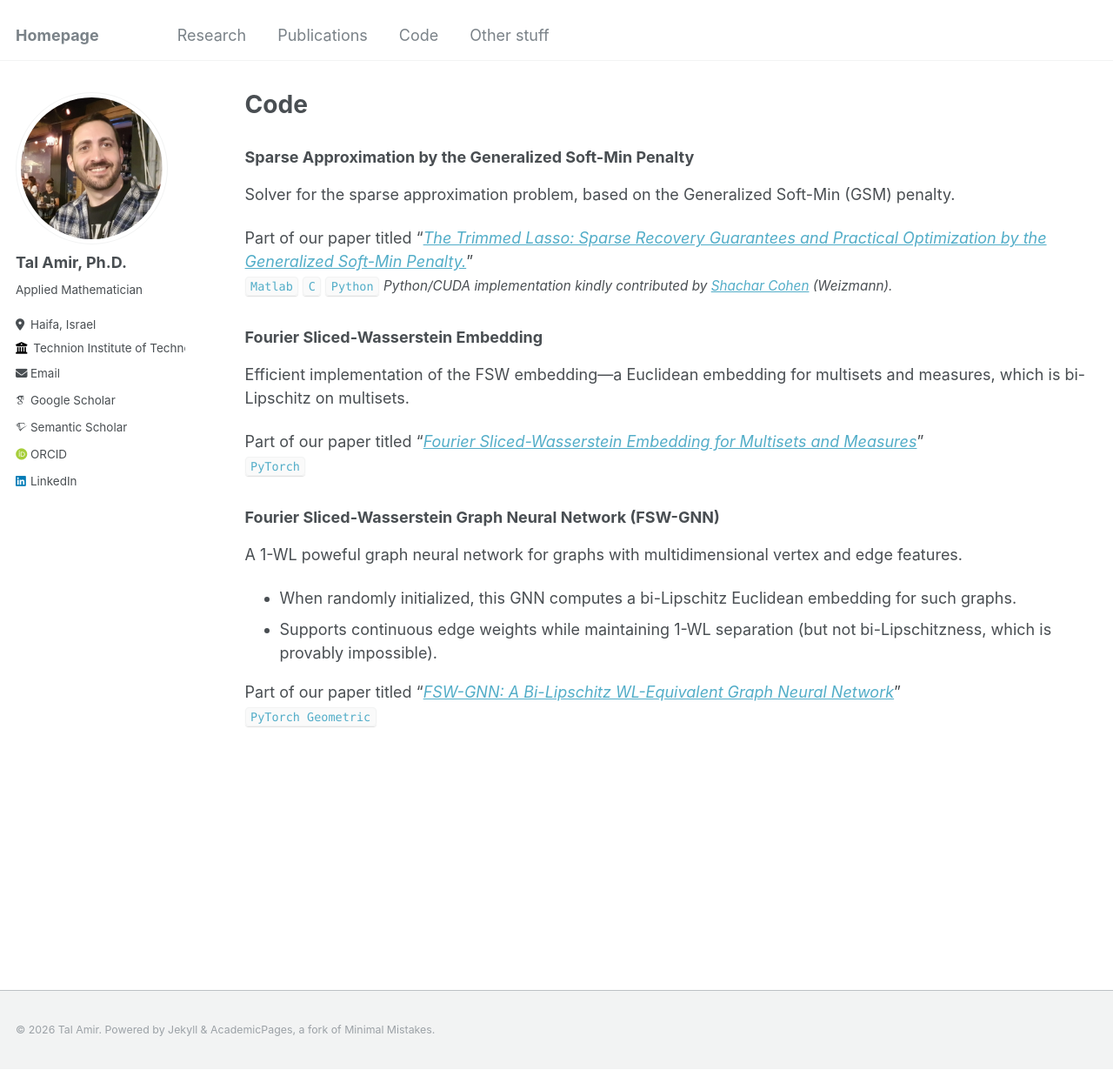
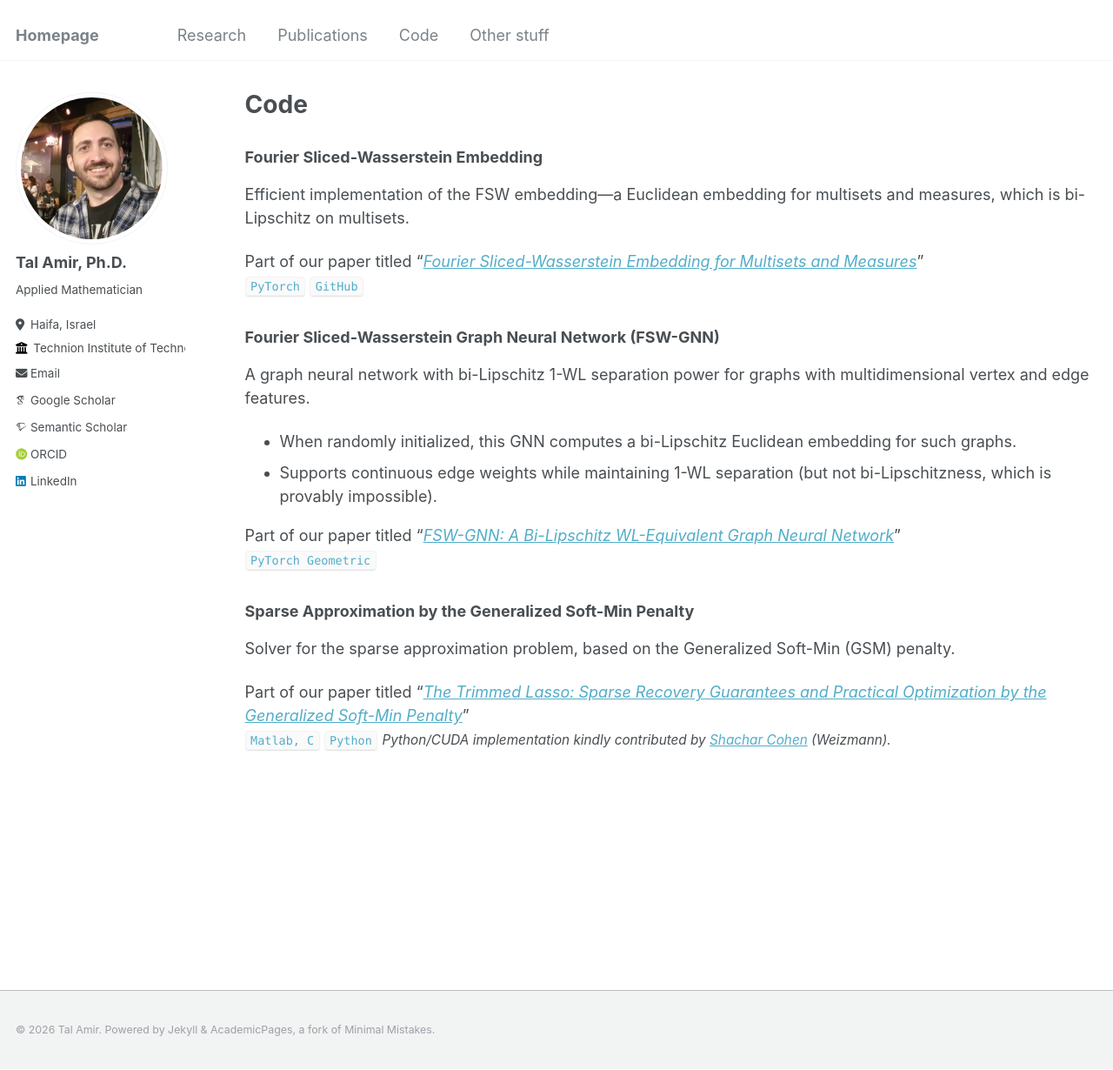
Before and after one commit to tal-amir/tal-amir.github.io, a Jekyll site: the page built from _pages/code.md, in a window 1280 px wide and 1230 px high. Shown: the whole window at 87% size. Built offline with Jekyll 4.4.1, drawn with Linux system fonts in a browser that asks for light colours; some web fonts are replaced; some of the changed lines change nothing that is shown.

Commit message:
Code section: Reordered, replaced missing links

```diff
--- a/_pages/code.md
+++ b/_pages/code.md
@@ -9,28 +9,19 @@ author_profile: true
 
 
 
-### Sparse Approximation by the Generalized Soft-Min Penalty
-
-Solver for the sparse approximation problem, based on the Generalized Soft-Min (GSM) penalty.
-
-Part of our paper titled "[*The Trimmed Lasso: Sparse Recovery Guarantees and Practical Optimization by the Generalized Soft-Min Penalty.*](https://tal-amir.github.io/publication/2021-09%20The%20Trimmed%20Lasso)"
-<a href="https://github.com/tal-amir/sparse-approximation-gsm" style="text-decoration: none;">`Matlab`</a>
-<a href="https://github.com/tal-amir/sparse-approximation-gsm" style="text-decoration: none;">`C`</a>
-<a href="https://pypi.org/project/sparse-approx-gsm/" style="text-decoration: none;">`Python`</a>
-<span style="font-size: 0.85em; font-style: italic;">Python/CUDA implementation kindly contributed by <a href="https://github.com/Shaharcohe/sparse-approx-gsm">Shachar Cohen</a> (Weizmann).</span>
-
 ### Fourier Sliced-Wasserstein Embedding
 
 Efficient implementation of the FSW embedding—a Euclidean embedding for multisets and measures, which is bi-Lipschitz on multisets.
 
 Part of our paper titled "[*Fourier Sliced-Wasserstein Embedding for Multisets and Measures*](https://tal-amir.github.io/publication/2024-05%20Fourier%20Sliced-Wasserstein%20Embedding)"
 <a href="https://pypi.org/project/fswlib/" style="text-decoration: none;">`PyTorch`</a>
+<a href="https://github.com/tal-amir/fswlib" style="text-decoration: none;">`GitHub`</a>
 
 
 
 ### Fourier Sliced-Wasserstein Graph Neural Network (FSW-GNN)
 
-A 1-WL poweful graph neural network for graphs with multidimensional vertex and edge features.
+A graph neural network with bi-Lipschitz 1-WL separation power for graphs with multidimensional vertex and edge features.
 - When randomly initialized, this GNN computes a bi-Lipschitz Euclidean embedding for such graphs.
 - Supports continuous edge weights while maintaining 1-WL separation (but not bi-Lipschitzness, which is provably impossible).
 
@@ -38,4 +29,12 @@ Part of our paper titled "[*FSW-GNN: A Bi-Lipschitz WL-Equivalent Graph Neural N
 <a href="https://github.com/yonatansverdlov/Over-squashing" style="text-decoration: none;">`PyTorch Geometric`</a>
 
 
-[//]: <> (  https://github.com/tal-amir/fsw-gnn  )
+
+### Sparse Approximation by the Generalized Soft-Min Penalty
+
+Solver for the sparse approximation problem, based on the Generalized Soft-Min (GSM) penalty.
+
+Part of our paper titled "[*The Trimmed Lasso: Sparse Recovery Guarantees and Practical Optimization by the Generalized Soft-Min Penalty*](https://tal-amir.github.io/publication/2021-09%20The%20Trimmed%20Lasso)"
+<a href="https://github.com/tal-amir/sparse-approximation-gsm" style="text-decoration: none;">`Matlab, C`</a>
+<a href="https://pypi.org/project/sparse-approx-gsm/" style="text-decoration: none;">`Python`</a>
+<span style="font-size: 0.85em; font-style: italic;">Python/CUDA implementation kindly contributed by <a href="https://github.com/Shaharcohe/sparse-approx-gsm">Shachar Cohen</a> (Weizmann).</span>
```
